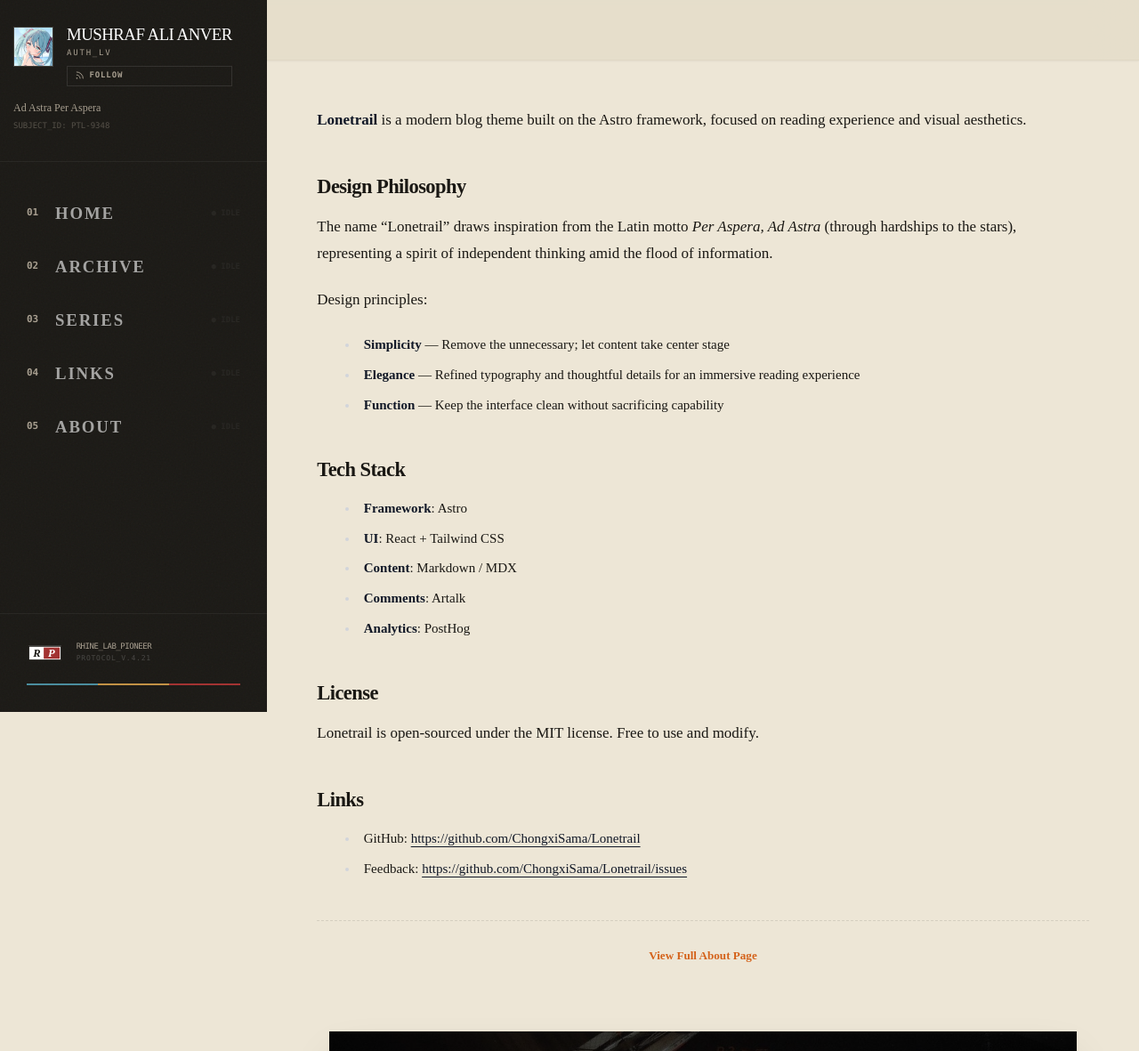
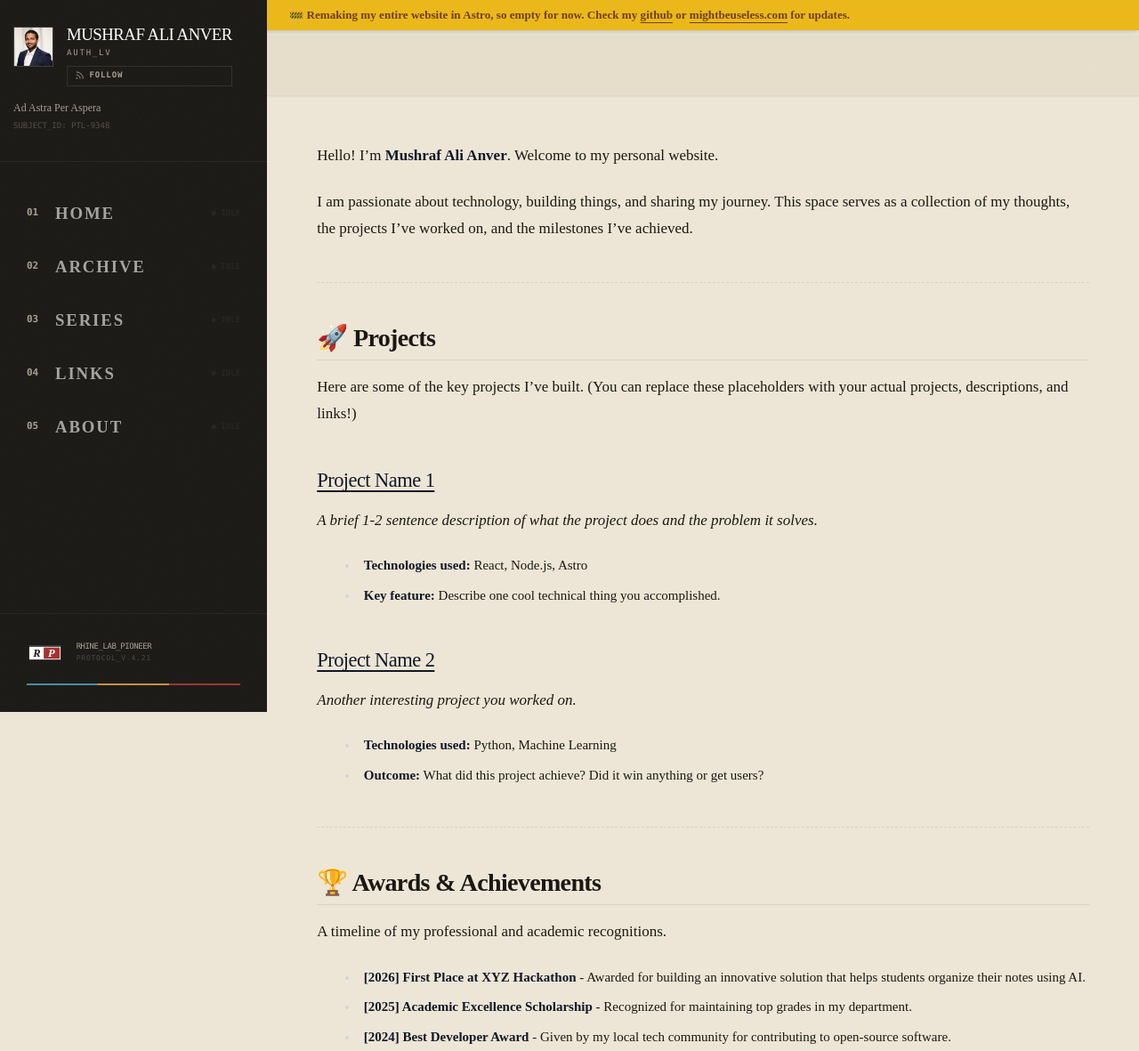
Before and after one commit to Ali-Anver/alianver-website, an Astro site: page /about/lonetrail in a window 1280 px wide. Shown: the top 1181 px of the page at 89% size. Built offline with nearby package versions, Linux system fonts and the light colour scheme; Astro itself is replaced by a stand-in of ours; some packages are replaced by stand-ins of ours.

Commit message:
Add website update banner

```diff
--- a/src/content/spec/about-lonetrail.md
+++ b/src/content/spec/about-lonetrail.md
@@ -1,34 +1,42 @@
 ---
-title: "About Lonetrail"
-description: "Lonetrail is a modern blog theme built with Astro."
-published: 2026-01-01
-updated: 2026-03-01
+title: "About Me"
+description: "My personal background, projects, and awards."
+published: 2026-06-08
+updated: 2026-06-08
 ---
-**Lonetrail** is a modern blog theme built on the Astro framework, focused on reading experience and visual aesthetics.
 
-### Design Philosophy
+Hello! I'm **Mushraf Ali Anver**. Welcome to my personal website.
 
-The name "Lonetrail" draws inspiration from the Latin motto *Per Aspera, Ad Astra* (through hardships to the stars), representing a spirit of independent thinking amid the flood of information.
+I am passionate about technology, building things, and sharing my journey. This space serves as a collection of my thoughts, the projects I've worked on, and the milestones I've achieved.
 
-Design principles:
+---
 
-- **Simplicity** — Remove the unnecessary; let content take center stage
-- **Elegance** — Refined typography and thoughtful details for an immersive reading experience
-- **Function** — Keep the interface clean without sacrificing capability
+## 🚀 Projects
 
-### Tech Stack
+Here are some of the key projects I've built. (You can replace these placeholders with your actual projects, descriptions, and links!)
 
-- **Framework**: Astro
-- **UI**: React + Tailwind CSS
-- **Content**: Markdown / MDX
-- **Comments**: Artalk
-- **Analytics**: PostHog
+### [Project Name 1](https://github.com/yourusername/project1)
+*A brief 1-2 sentence description of what the project does and the problem it solves.*
+* **Technologies used:** React, Node.js, Astro
+* **Key feature:** Describe one cool technical thing you accomplished.
 
-### License
+### [Project Name 2](https://github.com/yourusername/project2)
+*Another interesting project you worked on.*
+* **Technologies used:** Python, Machine Learning
+* **Outcome:** What did this project achieve? Did it win anything or get users?
 
-Lonetrail is open-sourced under the MIT license. Free to use and modify.
+---
 
-### Links
+## 🏆 Awards & Achievements
 
-- GitHub: https://github.com/ChongxiSama/Lonetrail
-- Feedback: https://github.com/ChongxiSama/Lonetrail/issues
+A timeline of my professional and academic recognitions.
+
+* **[2026] First Place at XYZ Hackathon** - Awarded for building an innovative solution that helps students organize their notes using AI.
+* **[2025] Academic Excellence Scholarship** - Recognized for maintaining top grades in my department.
+* **[2024] Best Developer Award** - Given by my local tech community for contributing to open-source software.
+
+---
+
+## 📬 Get in Touch
+
+Want to collaborate on a project or just say hi? You can find me on [GitHub](https://github.com/Ali-Anver) or reach out via email at `[your-email@example.com]`.
--- a/src/layouts/Layout.astro
+++ b/src/layouts/Layout.astro
@@ -294,6 +294,9 @@ jsonLd["@graph"].push({
                                                 <div id="content-main">
                                                     <div id="copy-toast"><div class="toast-title">{i18n(I18nKey.copyToastTitle)}</div><div class="toast-sub">{i18n(I18nKey.copyToastSub)}</div></div>
                                                     <ConfigCarrier></ConfigCarrier>
+                                                    <div class="fixed top-0 left-0 right-0 z-[110] bg-yellow-500/90 backdrop-blur-sm text-yellow-900 text-center py-2 px-4 text-sm font-bold shadow-md">
+                                                        🚧 Remaking my entire website in Astro, so empty for now. Check my <a href="https://github.com/Ali-Anver" target="_blank" class="underline hover:text-yellow-700 transition-colors">github</a> or <a href="https://mightbeuseless.com" target="_blank" class="underline hover:text-yellow-700 transition-colors">mightbeuseless.com</a> for updates.
+                                                    </div>
                                                     <slot />
                                                     <PostHog />
                                                     <Footer />
--- a/src/layouts/MainGridLayout.astro
+++ b/src/layouts/MainGridLayout.astro
@@ -36,11 +36,11 @@ const {
 ---
 <Layout title={title} banner={banner} description={description} lang={lang} setOGTypeArticle={setOGTypeArticle} category={category} entities={entities} citations={citations} published={published} updated={updated} tags={tags} wordCount={wordCount}>
     <slot slot="head" name="head"></slot>
-    <header id="page-header" class="fixed top-0 left-0 right-0 z-[100] h-[4.5rem] bg-lt-surface/80 backdrop-blur-xl border-b border-lt-border/20 shadow-sm flex items-center transition-all duration-300">
+    <header id="page-header" class="fixed top-[40px] left-0 right-0 z-[100] h-[4.5rem] bg-lt-surface/80 backdrop-blur-xl border-b border-lt-border/20 shadow-sm flex items-center transition-all duration-300">
         <div class="w-full max-w-[var(--page-width)] mx-auto px-4">
         </div>
     </header>
-    <div class="flex flex-col min-h-screen pt-[4.5rem]">
+    <div class="flex flex-col min-h-screen pt-[calc(4.5rem+40px)]">
         <div class="relative z-30 w-full max-w-[var(--page-width)] mx-auto px-4 md:px-6 pb-12 mt-8">
             <main class="min-w-0">
                 <div class="flex flex-col gap-4">
--- a/src/pages/[...page].astro
+++ b/src/pages/[...page].astro
@@ -32,7 +32,7 @@ const navItems = [
 ---
 
 <Layout description={siteConfig.subtitle}>
-	<div class="py-12 md:py-16 flex flex-col items-center gap-0 overflow-x-hidden pt-14">
+	<div class="py-12 md:py-16 flex flex-col items-center gap-0 overflow-x-hidden pt-[calc(3.5rem+40px)]">
 
 		<ArchiveHeader
 			title={siteConfig.title}
--- a/src/site.yml
+++ b/src/site.yml
@@ -4,13 +4,13 @@ site:
   url: "https://alianver.com"
   lang: "en"
   author: "mushraf ali anver"
-  email: "qwq@chongxi.us"
+  email: "ma6148@nyu.edu"
   favicon: "/images/favicon.webp"
   banner: ""
   og_image: "/images/og.webp"
 
 profile:
-  avatar: "/images/chongxi-avatar.webp"
+  avatar: "/images/Ali Anver photo.webp"
   name: "mushraf ali anver"
   bio: "Ad Astra Per Aspera"
   links:
```
Also changed, not shown: public/images/Ali Anver photo.webp (added).
